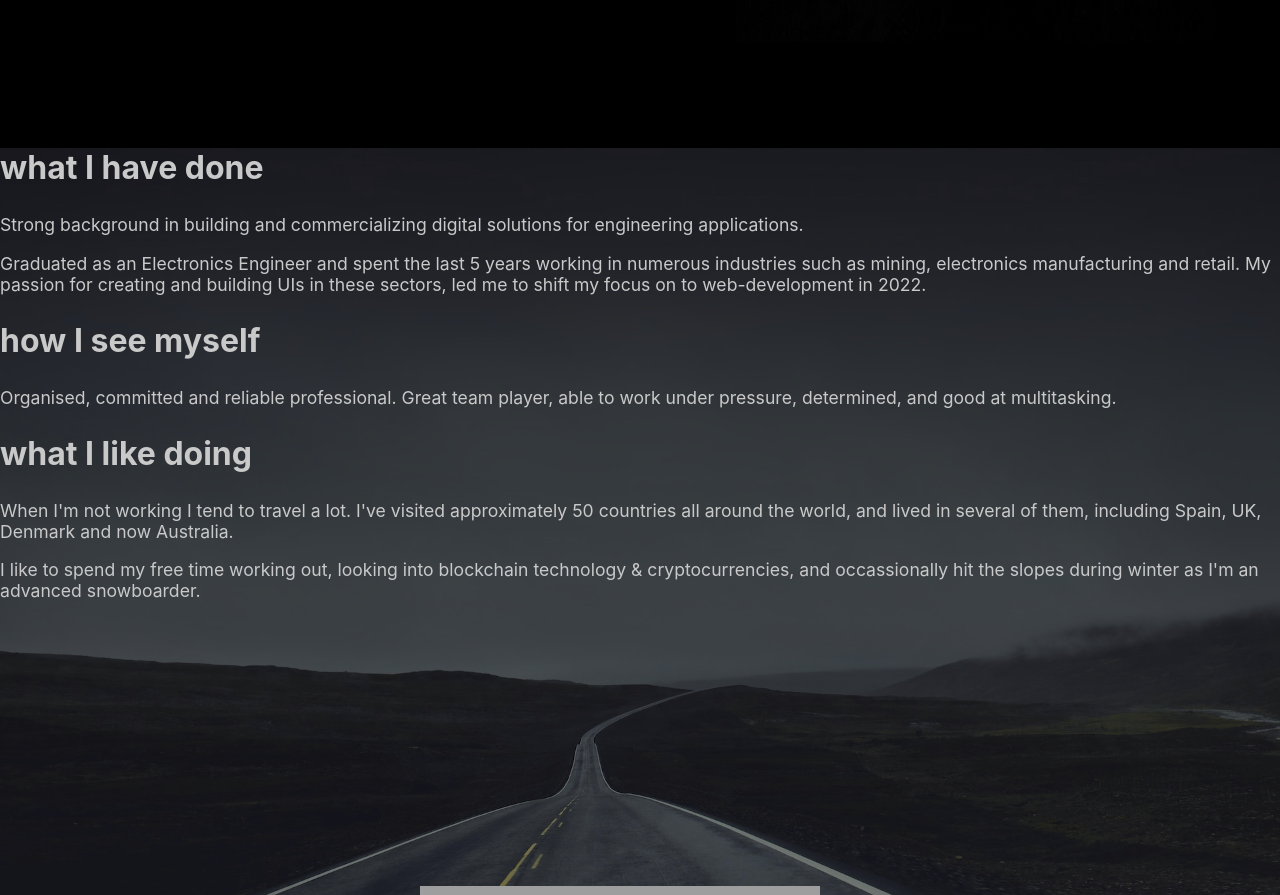
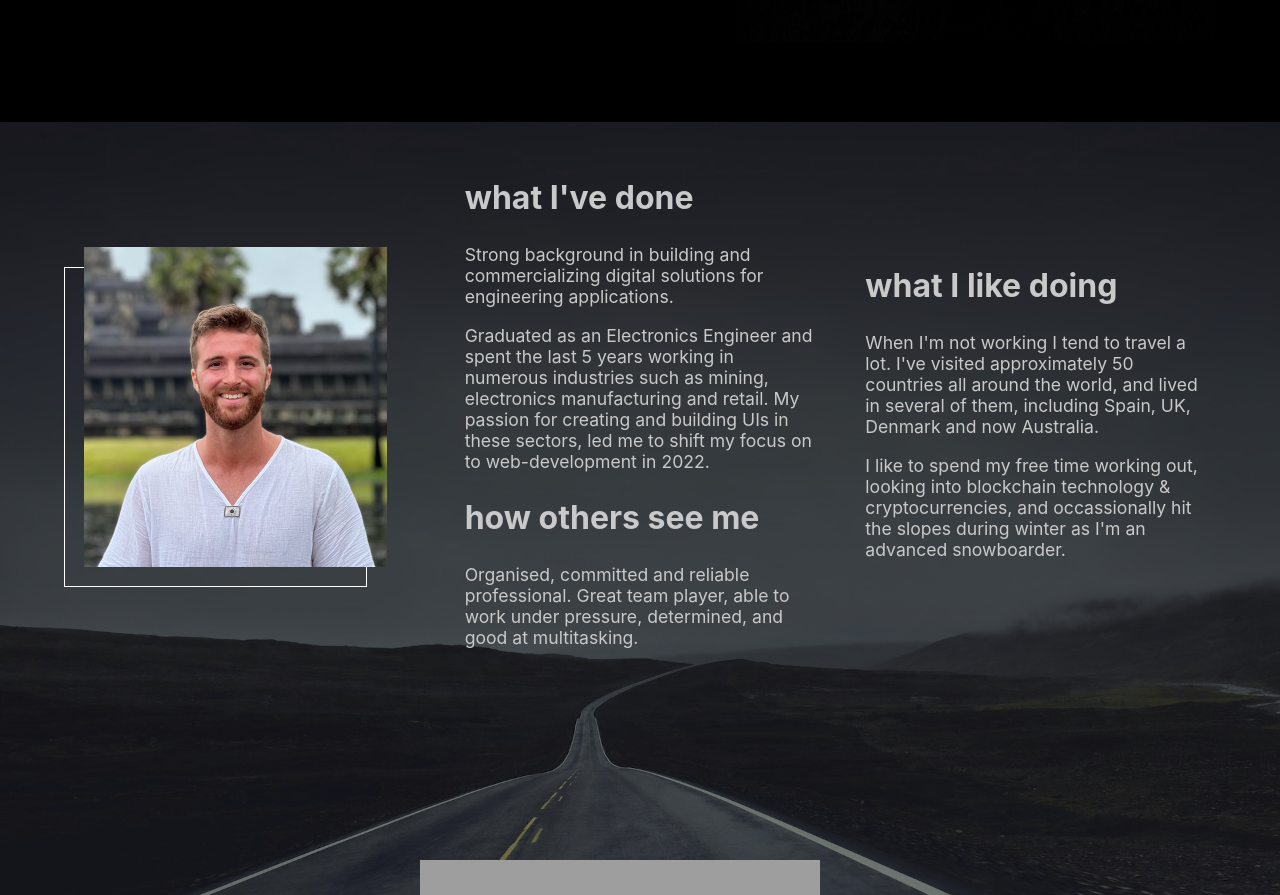
Before and after one commit to ae-graham/my-website-v2, a React (Create React App) app: page / in a window 1280 px wide. Shown: the part 760-1655 px from the top of the page. Built offline with nearby package versions, Linux system fonts and the light colour scheme; grey boxes are pictures that could not be loaded.

Commit message:
added transition to about image

```diff
--- a/src/components/About.js
+++ b/src/components/About.js
@@ -1,16 +1,32 @@
+import portrait from '../assets/portrait.png';
+
+const handleHover = () => {
+  const outline = document.getElementById('outline');       //I use this handleHover function to add style to the 'outline div' when hovering over the image.
+  const photo = document.getElementById('photo');
+  photo.addEventListener('mouseover', () => {
+    outline.style.translate = '-10px 10px';
+  })
+  photo.addEventListener('mouseleave', () => {
+    outline.style.translate = '0px 0px';
+  })
+
+}
+
 
 
 const About = () => {
   return(
     <div className='about-container'>
-      <section className='about-section'>
+      <section id='about-section'>
         <div className='about-item'>
-          <h1>what I have done</h1>
+          <img id='photo' src={portrait} alt='portrait of Alex' onMouseEnter={handleHover} onMouseLeave={handleHover}/>
+          <div id='outline'></div>
+        </div>
+        <div className='about-item'>
+          <h1>what I've done</h1>
           <p>Strong background in building and commercializing digital solutions for engineering applications.</p>
           <p>Graduated as an Electronics Engineer and spent the last 5 years working in numerous industries such as mining, electronics manufacturing and retail. My passion for creating and building UIs in these sectors, led me to shift my focus on to web-development in 2022.</p>
-        </div>
-        <div className='about-item'>
-          <h1>how I see myself</h1>
+          <h1>how others see me</h1>
           <p>Organised, committed and reliable professional. Great team player, able to work under pressure, determined, and good at multitasking.</p>
         </div>
         <div className='about-item'>
--- a/src/components/Nav.js
+++ b/src/components/Nav.js
@@ -1,9 +1,21 @@
 import '../css/Nav.css'
 
 const Nav = () => {
+
+  const handleClick = (anchor) => () => {
+    const id = `${anchor}-section`;
+    const element = document.getElementById(id);
+    if(element) {
+      element.scrollIntoView({
+        behavior: "smooth",
+        block: "start",
+      });
+    }
+  }
+
   return(
     <nav>
-      <a href='/#'>About</a>
+      <a href='#about' onClick={handleClick('about')}>About</a>
       <a href='/#'>Skills</a>
       <a href='/#'>Experience</a>
       <a href='/#'>Work</a>
```
Also changed, not shown: src/assets/portrait.png (added).
